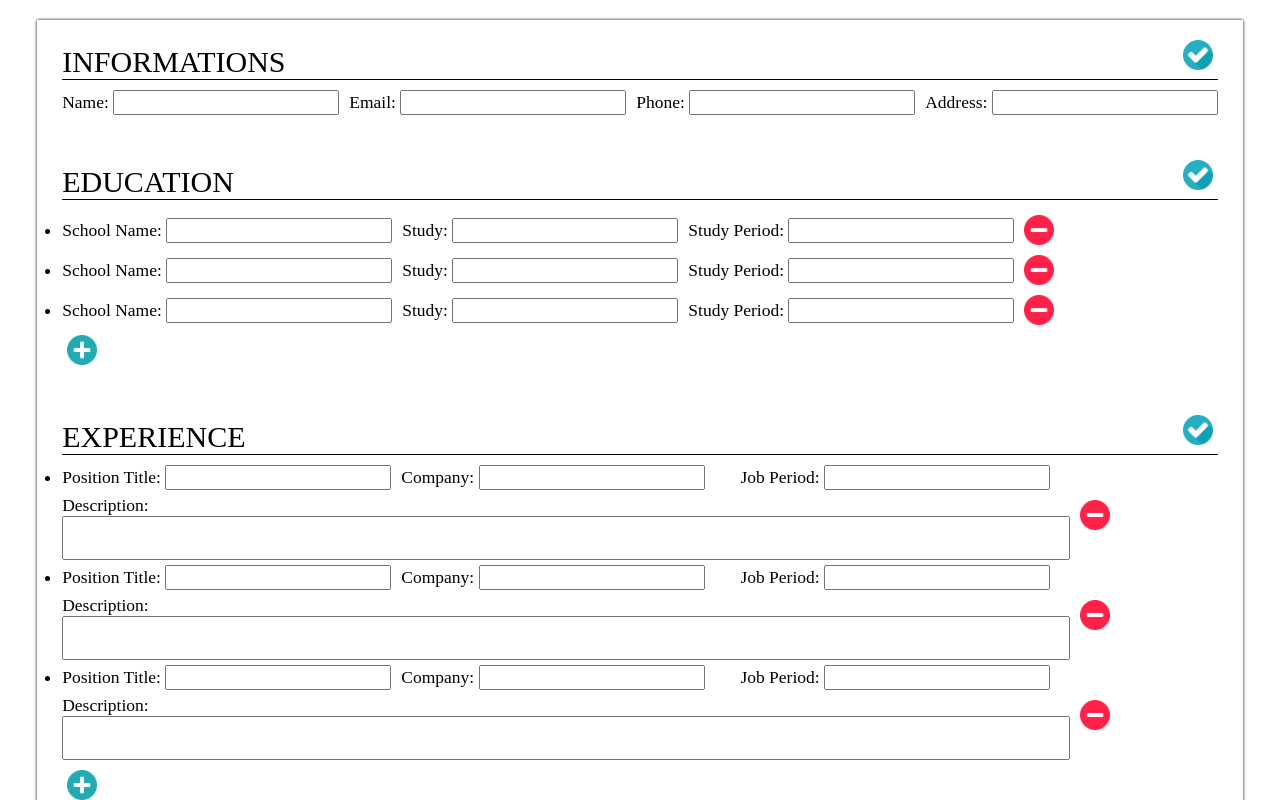
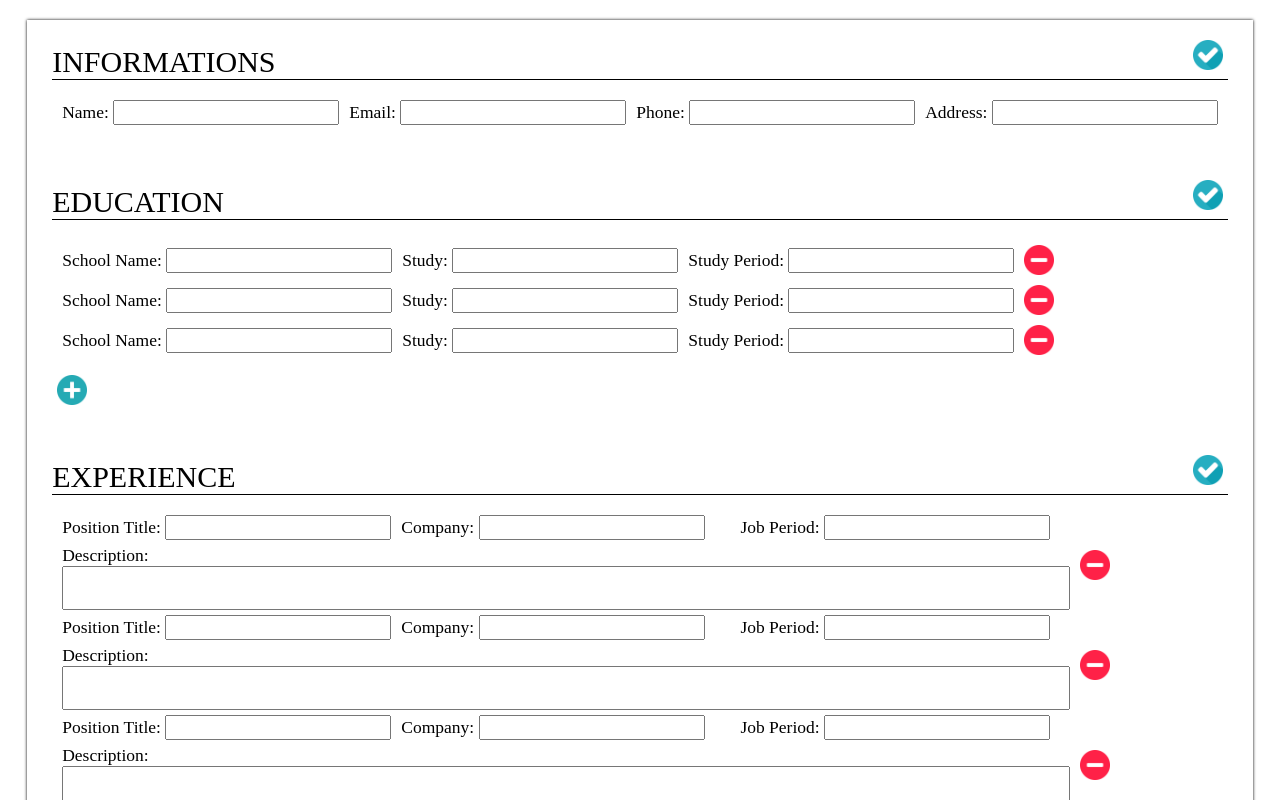
Before and after one commit to NestorNebula/cv-application, a React (Vite) app: page / in a window 1280 px wide. Shown: the top 800 px of the page. Built offline with nearby package versions, Linux system fonts and the light colour scheme.

Commit message:
styles: add styles to lists and sections

```diff
--- a/src/styles/List.css
+++ b/src/styles/List.css
@@ -4,6 +4,10 @@
   align-items: center;
 }
 
+li {
+  list-style: none;
+}
+
 .addbtn {
   justify-self: start;
 }
--- a/src/styles/Section.css
+++ b/src/styles/Section.css
@@ -10,6 +10,11 @@ section {
   display: grid;
 }
 
+section > ul,
+section > form {
+  padding: 1rem;
+}
+
 .editbtn,
 .updatebtn {
   position: absolute;
```
